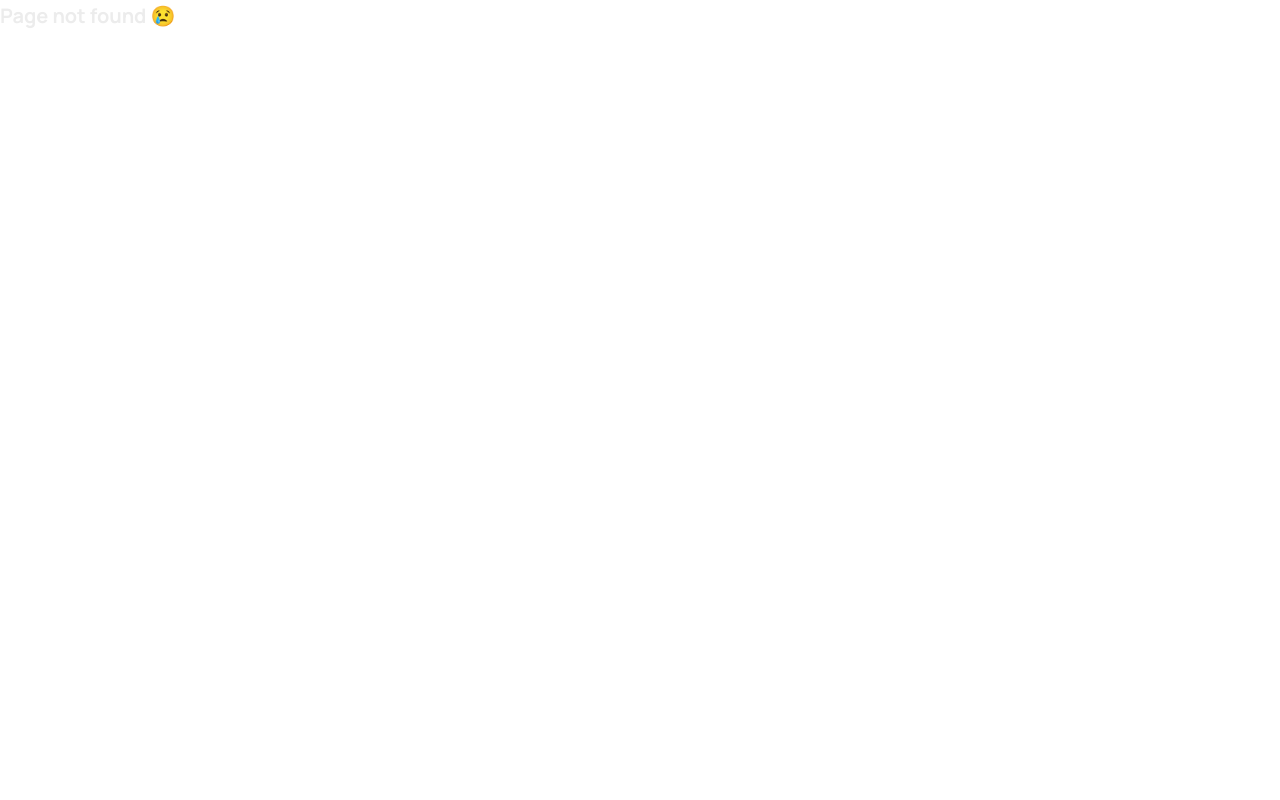
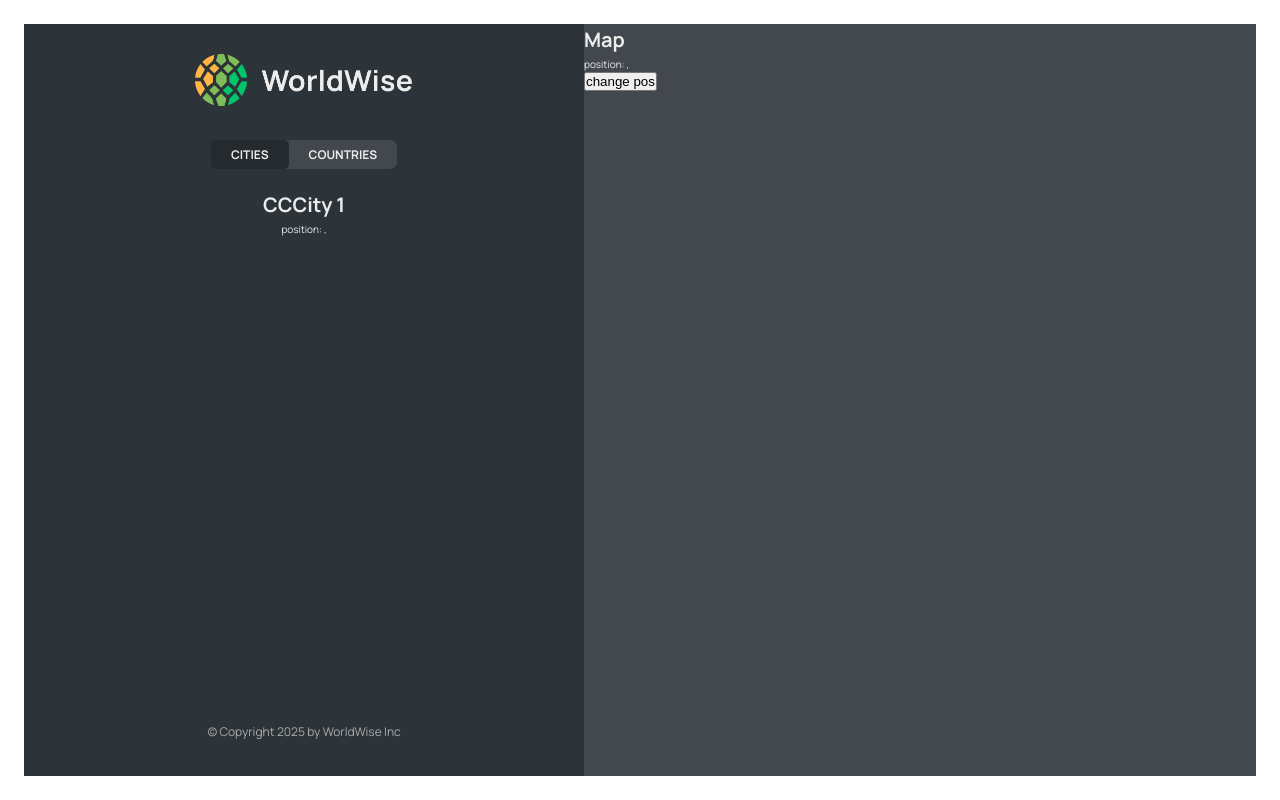
Before and after one commit to RaghadDeveloper/Worldwise, a React (Vite) app: page /app/cities/1 in a window 1280 px wide. Before the commit this address had no page. Built offline with nearby package versions, Linux system fonts and the light colour scheme; data requests are answered from the project's data file.

Commit message:
query-string

```diff
--- a/src/App.jsx
+++ b/src/App.jsx
@@ -8,6 +8,7 @@ import Login from "./pages/Login";
 import AppLayout from "./pages/AppLayout";
 import CityList from "./components/CityList";
 import CountryList from "./components/CountryList";
+import City from "./components/City";
 
 const BASE_URL = "http://localhost:8000";
 function App() {
@@ -45,6 +46,7 @@ function App() {
             path="cities"
             element={<CityList cities={cities} isLoading={isLoading} />}
           />
+          <Route path="cities/:id" element={<City />} />
           <Route
             path="countries"
             element={<CountryList cities={cities} isLoading={isLoading} />}
--- a/src/components/City.jsx
+++ b/src/components/City.jsx
@@ -1,3 +1,4 @@
+import { useParams, useSearchParams } from "react-router-dom";
 import styles from "./City.module.css";
 
 const formatDate = (date) =>
@@ -9,6 +10,11 @@ const formatDate = (date) =>
   }).format(new Date(date));
 
 function City() {
+  const { id } = useParams();
+  const [searchPrams, setSearchPrams] = useSearchParams();
+  const lat = searchPrams.get("lat");
+  const lng = searchPrams.get("lng");
+
   // TEMP DATA
   const currentCity = {
     cityName: "Lisbon",
@@ -20,41 +26,47 @@ function City() {
   const { cityName, emoji, date, notes } = currentCity;
 
   return (
-    <div className={styles.city}>
-      <div className={styles.row}>
-        <h6>City name</h6>
-        <h3>
-          <span>{emoji}</span> {cityName}
-        </h3>
-      </div>
+    <>
+      <h1>CCCity {id} </h1>
+      <p>
+        position: {lat}, {lng}{" "}
+      </p>
+    </>
+    // <div className={styles.city}>
+    //   <div className={styles.row}>
+    //     <h6>City name</h6>
+    //     <h3>
+    //       <span>{emoji}</span> {cityName}
+    //     </h3>
+    //   </div>
 
-      <div className={styles.row}>
-        <h6>You went to {cityName} on</h6>
-        <p>{formatDate(date || null)}</p>
-      </div>
+    //   <div className={styles.row}>
+    //     <h6>You went to {cityName} on</h6>
+    //     <p>{formatDate(date || null)}</p>
+    //   </div>
 
-      {notes && (
-        <div className={styles.row}>
-          <h6>Your notes</h6>
-          <p>{notes}</p>
-        </div>
-      )}
+    //   {notes && (
+    //     <div className={styles.row}>
+    //       <h6>Your notes</h6>
+    //       <p>{notes}</p>
+    //     </div>
+    //   )}
 
-      <div className={styles.row}>
-        <h6>Learn more</h6>
-        <a
-          href={`https://en.wikipedia.org/wiki/${cityName}`}
-          target="_blank"
-          rel="noreferrer"
-        >
-          Check out {cityName} on Wikipedia &rarr;
-        </a>
-      </div>
+    //   <div className={styles.row}>
+    //     <h6>Learn more</h6>
+    //     <a
+    //       href={`https://en.wikipedia.org/wiki/${cityName}`}
+    //       target="_blank"
+    //       rel="noreferrer"
+    //     >
+    //       Check out {cityName} on Wikipedia &rarr;
+    //     </a>
+    //   </div>
 
-      <div>
-        <ButtonBack />
-      </div>
-    </div>
+    //   <div>
+    //     <ButtonBack />
+    //   </div>
+    // </div>
   );
 }
 
--- a/src/components/CityItem.jsx
+++ b/src/components/CityItem.jsx
@@ -1,5 +1,6 @@
 import React from "react";
 import styles from "./CityItem.module.css";
+import { Link } from "react-router-dom";
 
 const formatDate = (date) =>
   new Intl.DateTimeFormat("en", {
@@ -9,13 +10,18 @@ const formatDate = (date) =>
   }).format(new Date(date));
 
 function CityItem({ city }) {
-  const { cityName, emoji, date } = city;
+  const { cityName, emoji, date, id, position } = city;
   return (
-    <li className={styles.cityItem}>
-      <span className={styles.emoji}>{emoji}</span>
-      <h3 className={styles.name}>{cityName}</h3>
-      <time className={styles.date}>({formatDate(date)})</time>
-      <button className={styles.deleteBtn}>&times;</button>
+    <li>
+      <Link
+        to={`${id}?lat=${position.lat}&lng=${position.lng}`}
+        className={styles.cityItem}
+      >
+        <span className={styles.emoji}>{emoji}</span>
+        <h3 className={styles.name}>{cityName}</h3>
+        <time className={styles.date}>({formatDate(date)})</time>
+        <button className={styles.deleteBtn}>&times;</button>
+      </Link>
     </li>
   );
 }
--- a/src/components/Map.jsx
+++ b/src/components/Map.jsx
@@ -1,8 +1,23 @@
 import React from "react";
 import styles from "./Map.module.css";
+import { useSearchParams } from "react-router-dom";
 
 function Map() {
-  return <div className={styles.mapContainer}>Map</div>;
+  const [searchPrams, setSearchPrams] = useSearchParams();
+  const lat = searchPrams.get("lat");
+  const lng = searchPrams.get("lng");
+
+  return (
+    <div className={styles.mapContainer}>
+      <h1>Map</h1>
+      <p>
+        position: {lat}, {lng}
+      </p>
+      <button onClick={() => setSearchPrams({ lat: 24, lng: 55 })}>
+        change pos
+      </button>
+    </div>
+  );
 }
 
 export default Map;
```
